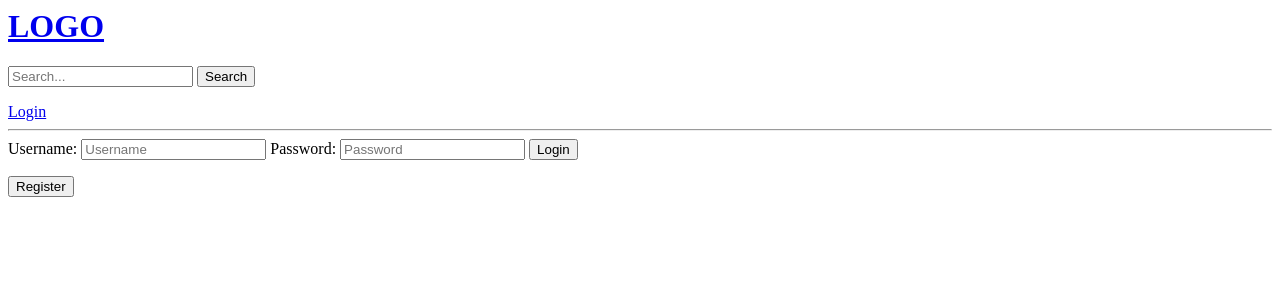
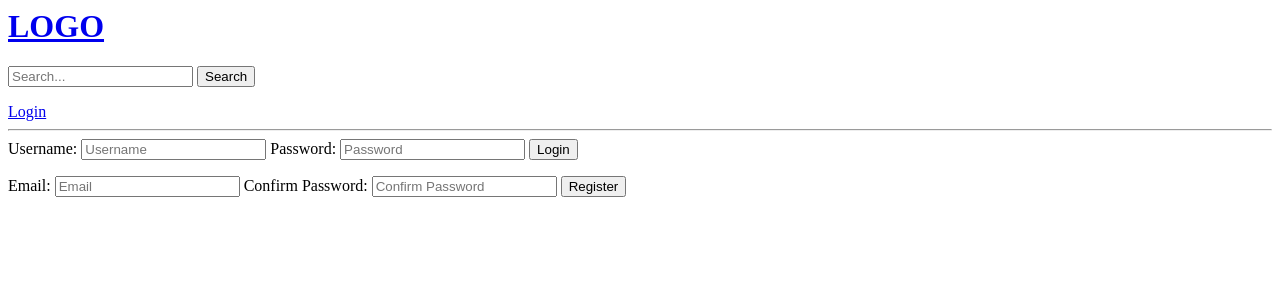
Before and after one commit to kvishnu88/django_tutorials, a Django app: page /login/ in a window 1280 px wide. Shown: the top 300 px of the page. Run offline with Django 5.2, Linux system fonts and the light colour scheme.

Commit message:
message functionality add

```diff
--- a/studybud/base/templates/base/login_register.html
+++ b/studybud/base/templates/base/login_register.html
@@ -12,7 +12,10 @@
         </form>
         <form method="POST">
             {% csrf_token %}
-
+            <label for="email">Email:</label>
+            <input type="email" name="email" placeholder="Email" required>
+            <label for="password2">Confirm Password:</label>
+            <input type="password" name="password2" placeholder="Confirm Password" required>
             <button type="submit" >Register</button>
         </form>
     </div>
```
